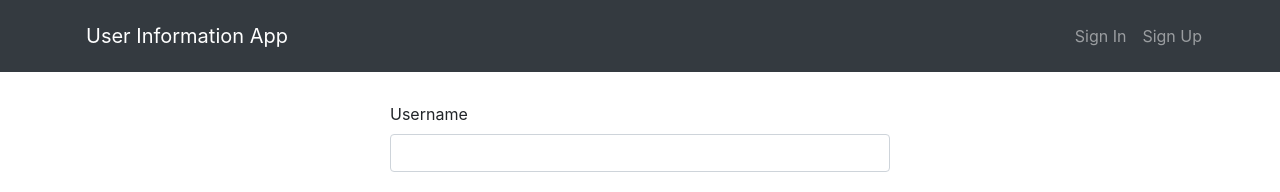
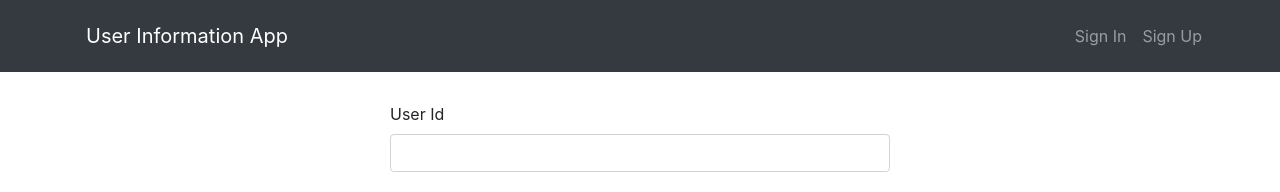
Before and after one commit to Thenmozhirgb/user-info, a React (Create React App) app: page /sign-in in a window 1280 px wide. Shown: the top 192 px of the page. Built offline with nearby package versions, Linux system fonts and the light colour scheme.

Commit message:
sign-in.component.js updated

```diff
--- a/src/components/sign-in.component.js
+++ b/src/components/sign-in.component.js
@@ -51,16 +51,15 @@ export class SignIn extends Component {
               }
             }
           });
-          this.props.signInSuccess();
-        this.setState({ userid: '', password:'' });
+          this.setState({ userid: '', password:'' });
       }
 
     render() {
         return (<div className="form-wrapper">
           <Form onSubmit={this.onSubmit}>
             <Form.Group controlId="Name">
-              <Form.Label>Username</Form.Label>
-              <Form.Control type="text" value={this.state.username} onChange={this.onChangeUserUsername} />
+              <Form.Label>User Id</Form.Label>
+              <Form.Control type="text" value={this.state.userid} onChange={this.onChangeUserUsername} />
             </Form.Group>
 
             <Form.Group controlId="Password">
```
